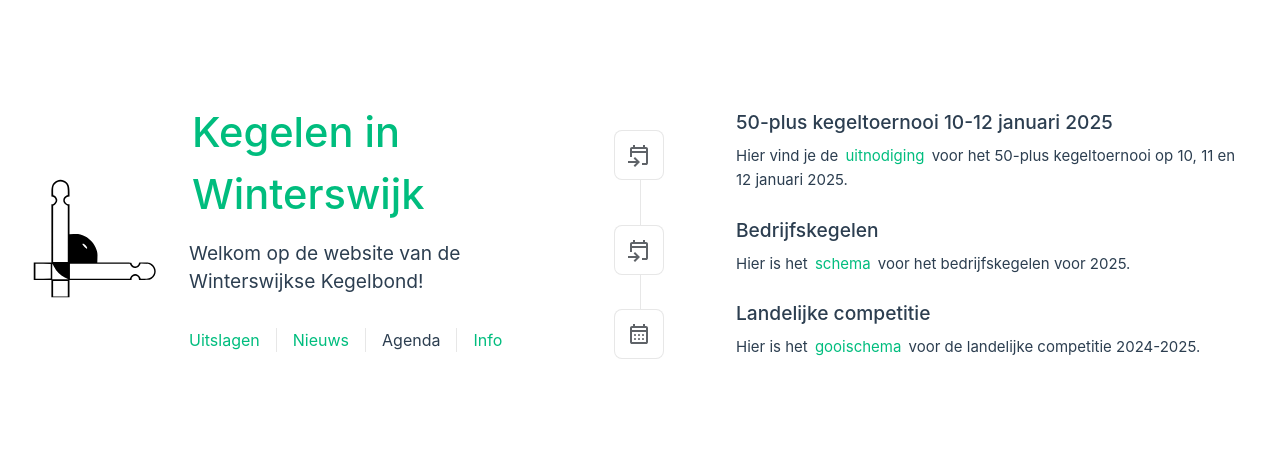
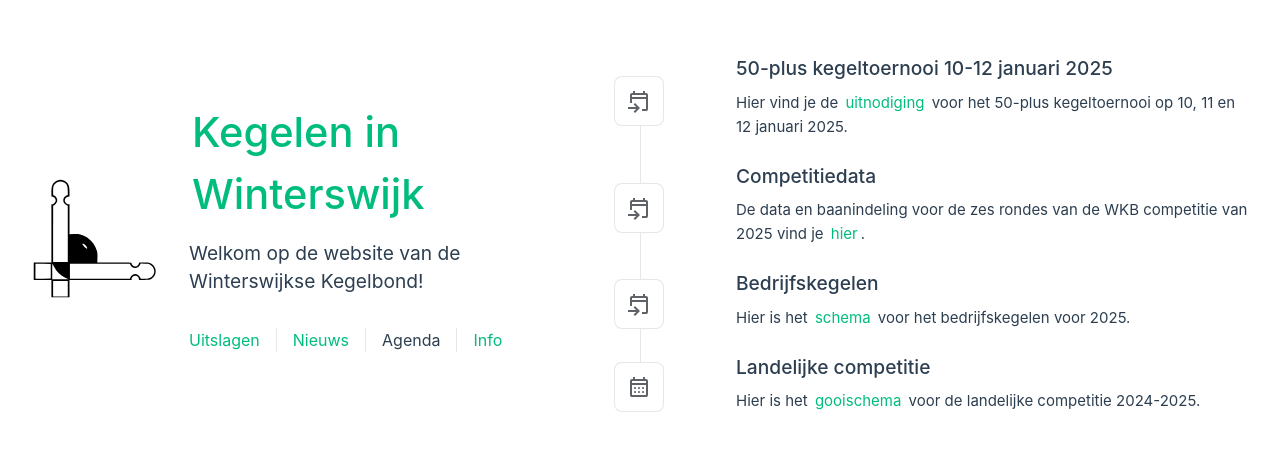
Before and after one commit to ruud00000/wkb-app, a Vue app: page /agenda in a window 1280 px wide. Shown: the part 162-612 px from the top of the page. Built offline with nearby package versions, Linux system fonts and the light colour scheme.

Commit message:
agenda update

```diff
--- a/package.json
+++ b/package.json
@@ -1,6 +1,6 @@
 {
   "name": "wkb-app",
-  "version": "1.3.4",
+  "version": "1.3.5",
   "private": true,
   "author": "Ruud Naastepad",
   "scripts": {
--- a/src/components/Agenda.vue
+++ b/src/components/Agenda.vue
@@ -2,8 +2,7 @@
 import Item from './Item.vue'
 import AgendaCompetitieIcon from './icons/IconAgendaCompetitie.vue'
 import AgendaLandelijkeCompetitieIcon from './icons/IconAgendaLandelijkeCompetitie.vue'
-import AgendaCompetitieRonde5 from '/src/assets/agenda/Rooster-5e-ronde-WKB-competitie.pdf'
-import AgendaCompetitieRonde6 from '/src/assets/agenda/Rooster-6e-ronde-WKB-competitie.pdf'
+import AgendaCompetitie from '/src/assets/agenda/Competitie-2025.pdf'
 import Agenda50pluskegelen from '/src/assets/agenda/50plus-kegeltoernooi-2025.pdf'
 import AgendaBedrijfskegelen from '/src/assets/agenda/Bedrijfskegelen-groepsindeling-2025.pdf'
 import AgendaCompetitieLandelijk from '/src/assets/agenda/Landelijke-competitie-schema-2024-2025.pdf'
@@ -27,6 +26,17 @@ const version = packageJson.version
     </template>
   </Item>
 
+    <Item>
+    <template #icon>
+      <AgendaCompetitieIcon />
+    </template>
+    <template #heading>Competitiedata</template>
+    <template #content>
+      De data en baanindeling voor de zes rondes van de WKB competitie van 2025 vind je
+      <a :href="AgendaCompetitie" target="_blank" rel="noopener">hier</a>.
+    </template>
+  </Item>
+
   <Item>
     <template #icon>
       <AgendaCompetitieIcon />
@@ -39,18 +49,6 @@ const version = packageJson.version
     </template>
   </Item>
 
-  <!--<Item>
-    <template #icon>
-      <AgendaCompetitieIcon />
-    </template>
-    <template #heading>Competitiedata</template>
-    <template #content>
-      Er zijn nog twee rondes te gaan in de competitie van 2024:
-      <a :href="AgendaCompetitieRonde5" target="_blank" rel="noopener">ronde 5</a> en
-      <a :href="AgendaCompetitieRonde6" target="_blank" rel="noopener">ronde 6</a>.
-    </template>
-  </Item>-->
-
   <Item>
     <template #icon>
       <AgendaLandelijkeCompetitieIcon />
```
